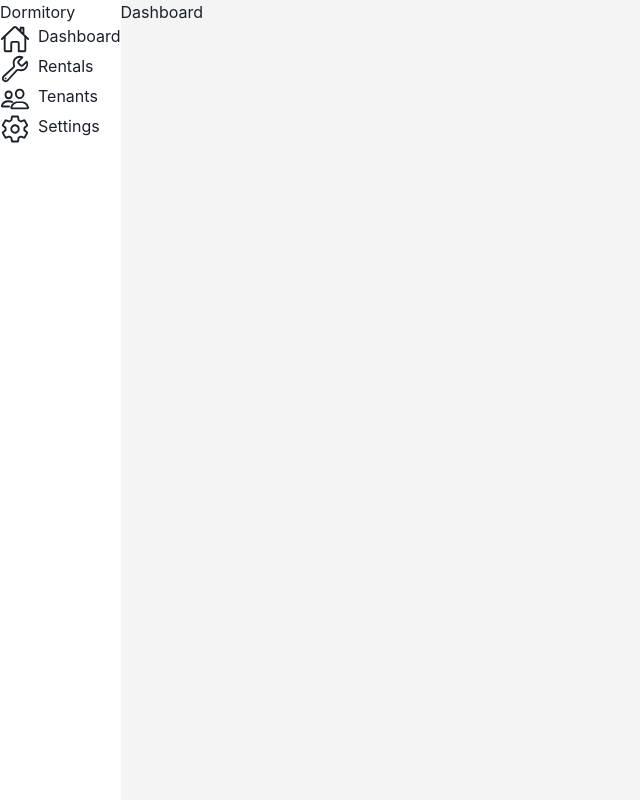
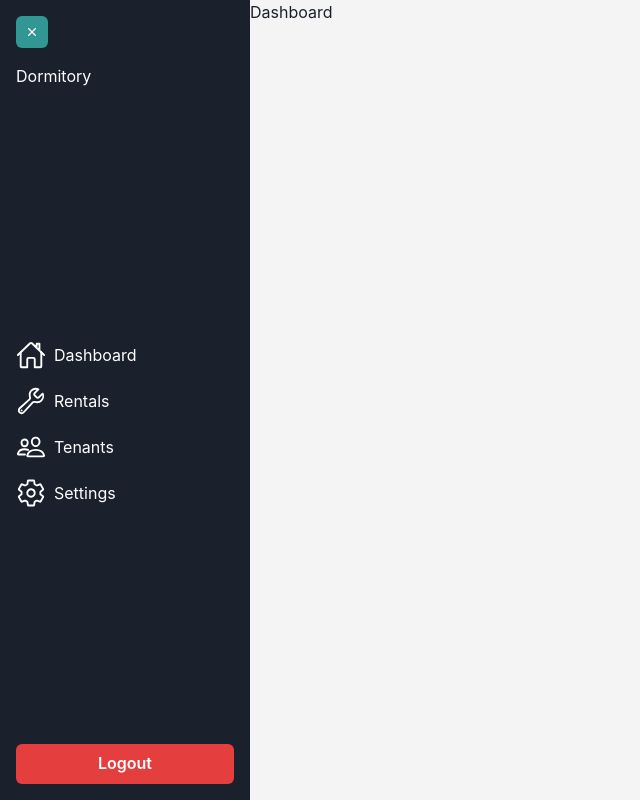
Before and after one commit to AllenDG/Web-Dormitory, a React (Vite) app: page /owner in a window 1280 px wide. Shown: the whole page, without its empty margins (0-640 px from the left). Built offline with nearby package versions, Linux system fonts and the light colour scheme.

Commit message:
ui:integrate sidebar form

```diff
--- a/src/components/forms/PaymentMethodForm.jsx
+++ b/src/components/forms/PaymentMethodForm.jsx
@@ -27,7 +27,7 @@
           Payment Details
         </Text>
         <VStack spacing={4} align="stretch">
-          <FormControl isRequired>
+          <FormControl isRequired>~
             <FormLabel>First Name</FormLabel>
             <Input placeholder="First Name" />
           </FormControl>
--- a/src/components/ui/Sidebar.jsx
+++ b/src/components/ui/Sidebar.jsx
@@ -1,23 +1,67 @@
-import { Flex } from "@chakra-ui/react";
+import { useState } from "react";
+import { Flex, Button, Box, IconButton } from "@chakra-ui/react";
 import { ownerSidebarRoutes } from "../../routes/ownerSidebarRoutes";
 import { Link } from "react-router-dom";
+import { FiMenu, FiX } from "react-icons/fi"; // Icons for toggling
 
 export default function Sidebar() {
+  const [isCollapsed, setIsCollapsed] = useState(false);
+
+  const handleLogout = () => {
+    // Add your logout logic here
+    console.log("Logged out");
+  };
+
+  const toggleSidebar = () => {
+    setIsCollapsed(!isCollapsed);
+  };
+
   return (
-    <div>
     <Flex>
-        <h1>Dormitory</h1>
-      </Flex>
+      {/* Sidebar container */}
+      <Flex
+        direction="column"
+        minH="100vh"
+        justifyContent="space-between"
+        bg="gray.800"
+        color="white"
+        p={4}
+        width={isCollapsed ? "80px" : "250px"} // Toggle width
+        transition="width 0.3s"
+        overflow="hidden"
+      >
+        {/* Sidebar header with collapse button */}
+        <Box mb={4}>
+          <IconButton
+            aria-label="Toggle Sidebar"
+            icon={isCollapsed ? <FiMenu /> : <FiX />}
+            onClick={toggleSidebar}
+            mb={4}
+            colorScheme="teal"
+            size="sm"
+          />
+          {!isCollapsed && <h1>Dormitory</h1>}
+        </Box>
+
+        {/* Sidebar links */}
         <ul>
           {ownerSidebarRoutes.map((item) => (
             <Link key={item.label} to={item.path}>
-            <Flex gap={2}>
+              <Flex gap={2} mt={4} alignItems="center">
                 <item.icon size={30} />
-              <h1>{item.label}</h1>
+                {!isCollapsed && <h1>{item.label}</h1>}
               </Flex>
             </Link>
           ))}
         </ul>
-    </div>
+
+        {/* Logout button */}
+        <Button colorScheme="red" onClick={handleLogout} mt={4} width="100%">
+          {!isCollapsed && "Logout"}
+        </Button>
+      </Flex>
+
+
+    </Flex>
   );
 }
```
Lines whose indentation alone changed are shown as unchanged.
